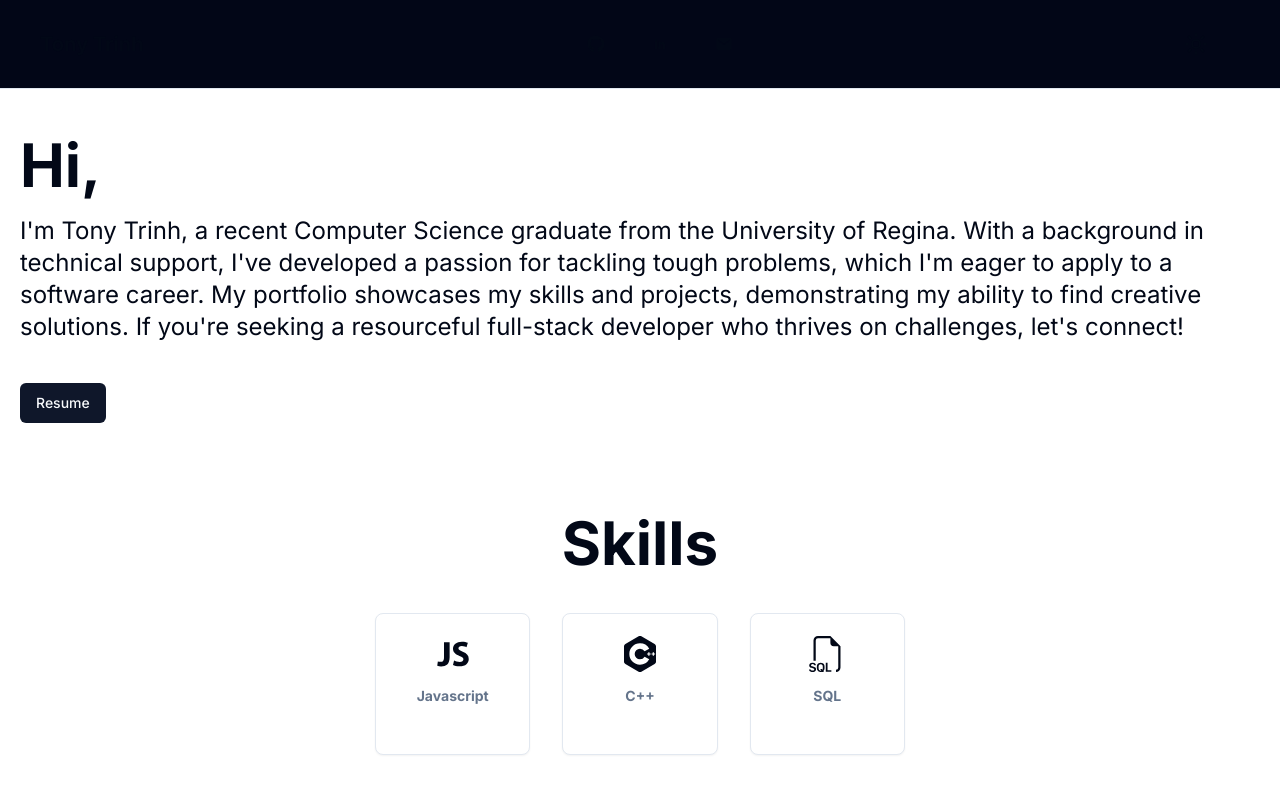
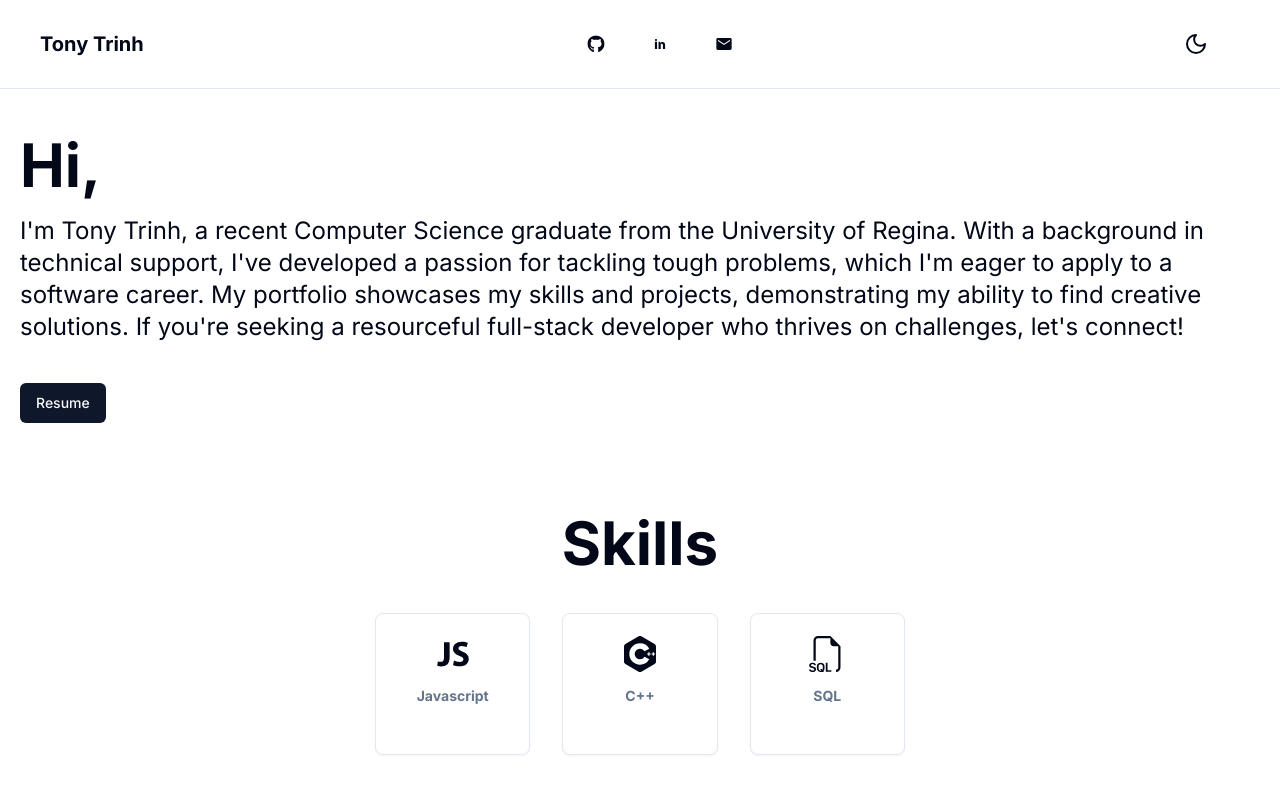
Before and after one commit to toneknee/WEBSITE, a Next.js app in the folder my-app/: page / in a window 1280 px wide. Shown: the top 785 px of the page. Built offline with nearby package versions, Linux system fonts and the light colour scheme.

Commit message:
Maybe fixed the bug with system default

```diff
--- a/my-app/components/NavBar.tsx
+++ b/my-app/components/NavBar.tsx
@@ -1,6 +1,6 @@
 "use client";
 
-import { useState } from "react";
+import { useState, useEffect } from "react";
 import { Button } from "./ui/button";
 import Container from "./ui/container";
 import { TiSocialLinkedin } from "react-icons/ti";
@@ -10,7 +10,17 @@ import { Sun, Moon } from "lucide-react";
 import { useTheme } from "next-themes";
 
 const NavBar = () => {
-  const [currentTheme, setCurrentTheme] = useState("dark");
+  const [currentTheme, setCurrentTheme] = useState("light"); // Default theme to light
+
+  // Set initial theme state based on system preference
+  useEffect(() => {
+    const systemTheme = window.matchMedia("(prefers-color-scheme: dark)")
+      .matches
+      ? "dark"
+      : "light";
+    setCurrentTheme(systemTheme);
+  }, []);
+
   const { setTheme } = useTheme();
 
   const contacts = [
@@ -73,21 +83,9 @@ const NavBar = () => {
               onClick={toggleTheme}
             >
               {currentTheme === "dark" ? (
-                <Sun
-                  className={`h-6 w-6 transition-all ${
-                    currentTheme === "dark"
-                      ? "rotate-0 scale-100"
-                      : "rotate-90 scale-0"
-                  }`}
-                />
+                <Sun className="h-6 w-6 rotate-90 scale-0 transition-all dark:rotate-0 dark:scale-100" />
               ) : (
-                <Moon
-                  className={`absolute h-6 w-6 transition-all ${
-                    currentTheme === "dark"
-                      ? "rotate-90 scale-0"
-                      : "rotate-0 scale-100"
-                  }`}
-                />
+                <Moon className="h-6 w-6 rotate-0 scale-100 transition-all dark:-rotate-90 dark:scale-0" />
               )}
             </Button>
           </div>
```
